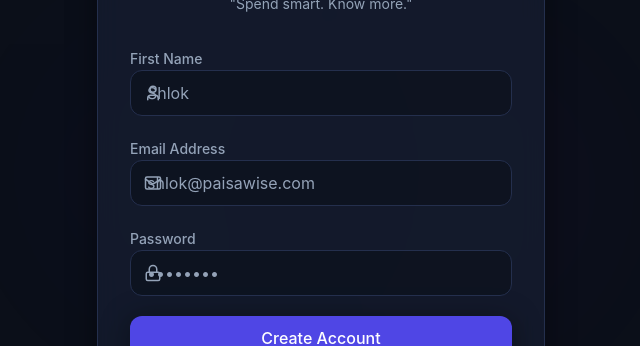
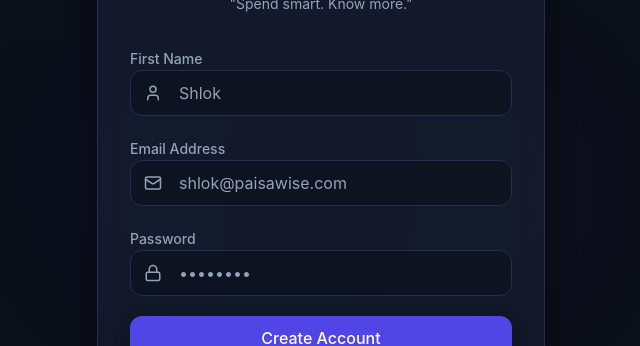
Before and after one commit to shlokbam/PaisaWise, a React (Vite) app in the folder web/: page / in a window 1280 px wide. Both pictures are taken after a click on the button "Don't have an account? Sign Up". Shown: the part 219-565 px from the top of the page, without its empty margins (319-959 px from the left). Built offline with nearby package versions, Linux system fonts and the light colour scheme.

Commit message:
fix: correct budget date calculation, update input padding styles, and add interactive authentication to android mock

```diff
--- a/web/src/pages/Login.tsx
+++ b/web/src/pages/Login.tsx
@@ -61,7 +61,7 @@
                   placeholder="Shlok"
                   value={firstName}
                   onChange={(e) => setFirstName(e.target.value)}
-                  className="w-full pl-11 glass-input"
+                  className="w-full !pl-12 glass-input"
                 />
               </div>
             </div>
@@ -77,7 +77,7 @@
                 placeholder="shlok@paisawise.com"
                 value={email}
                 onChange={(e) => setEmail(e.target.value)}
-                className="w-full pl-11 glass-input"
+                className="w-full !pl-12 glass-input"
               />
             </div>
           </div>
@@ -92,7 +92,7 @@
                 placeholder="••••••••"
                 value={password}
                 onChange={(e) => setPassword(e.target.value)}
-                className="w-full pl-11 glass-input"
+                className="w-full !pl-12 glass-input"
               />
             </div>
           </div>
--- a/web/src/pages/Transactions.tsx
+++ b/web/src/pages/Transactions.tsx
@@ -136,7 +136,7 @@
             placeholder="Search by merchant, UPI ID, or body..."
             value={search}
             onChange={(e) => setSearch(e.target.value)}
-            className="w-full pl-10 pr-4 py-2 glass-input text-sm"
+            className="w-full !pl-10 pr-4 py-2 glass-input text-sm"
           />
         </div>
 
```
Also changed, not shown: 2 other files (tests, documents, lock files or other folders).
